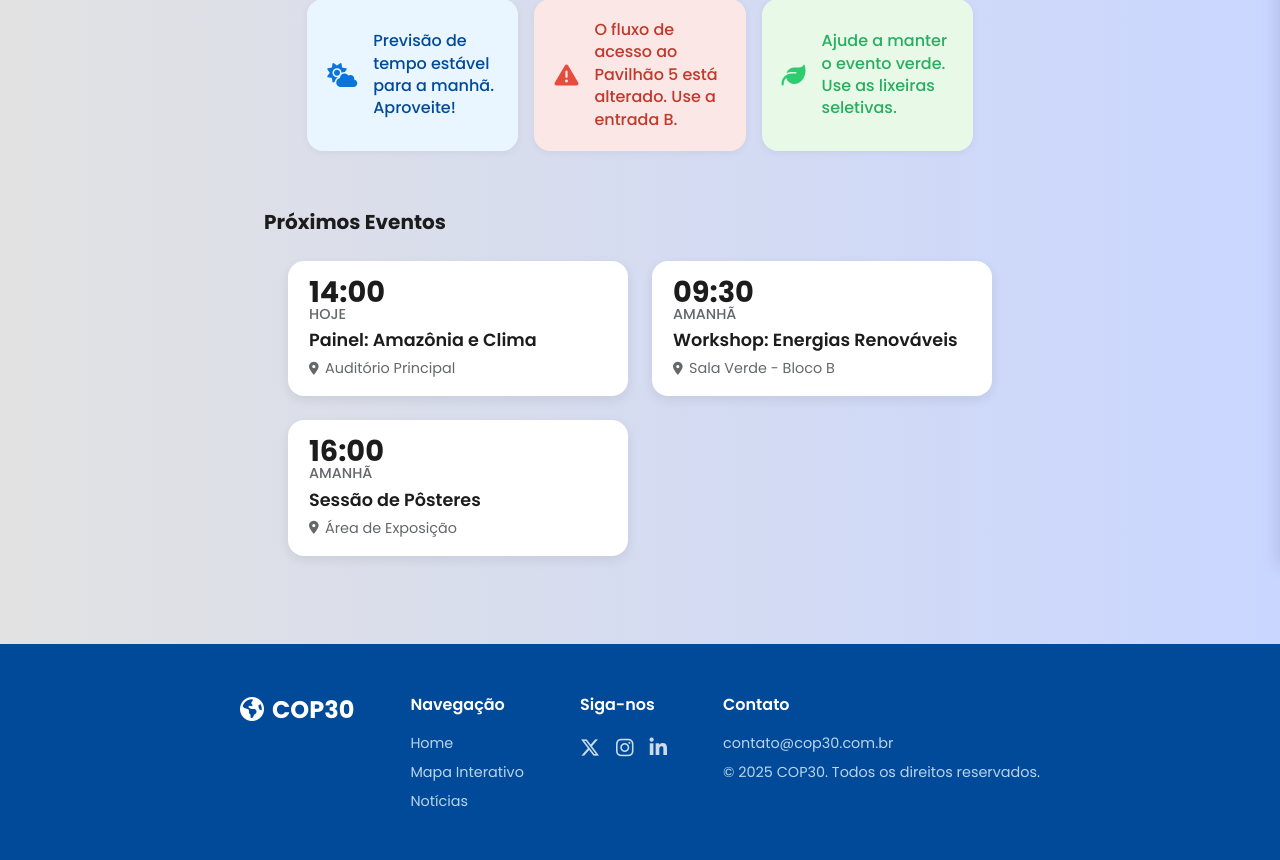
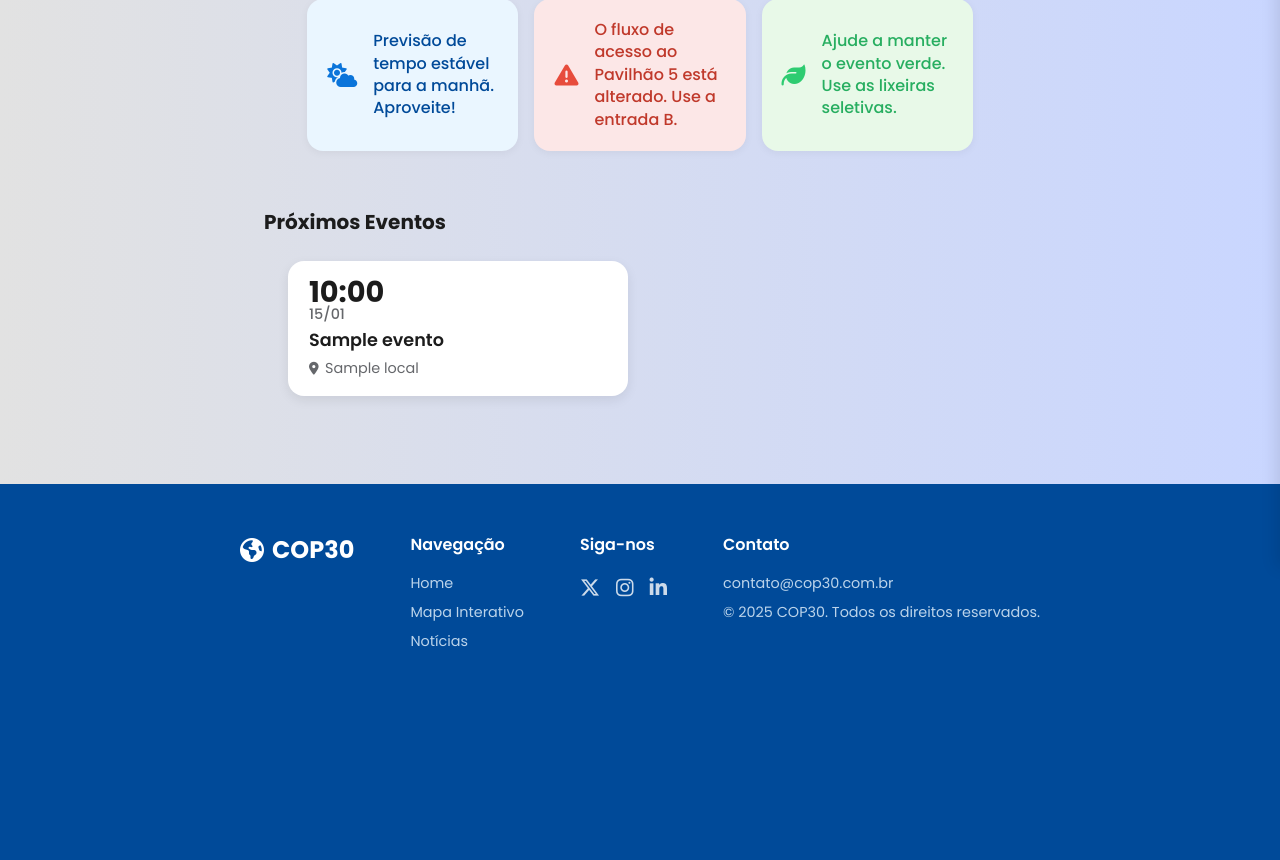
Before and after one commit to F4llsT/sga_cop_30, a Django app: template templates/home.html in a window 1280 px wide. Shown: the part 233-1093 px from the top of the page. After the commit the page ends 880 px from the top, so only its background shows below. Run offline with Django 5.2, Linux system fonts and the light colour scheme; the template is opened without the code that fills it: most values are stand-ins (such as "Sample title", 1, 10 or a date in 2020).

Commit message:
linkando banco de dados com os próximos eventos

```diff
--- a/templates/home.html
+++ b/templates/home.html
@@ -27,36 +27,24 @@
         <section class="upcoming-section">
             <h2>Próximos Eventos</h2>
             <div class="horizontal-scroll-container">
+
+                {% if proximos_eventos %}
+                    {% for evento in proximos_eventos %}
                     <a href="#" class="event-item-horizontal">
                         <div class="time-block">
-                        <span class="hour">14:00</span>
-                        <span class="period">Hoje</span>
+                            <span class="hour">{{ evento.start_time|date:"H:i" }}</span>
+                            <span class="period">{{ evento.start_time|date:"d/m" }}</span>
                         </div>
                         <div class="details">
-                        <h3>Painel: Amazônia e Clima</h3>
-                        <p><i class="fa-solid fa-location-dot"></i> Auditório Principal</p>
+                            <h3>{{ evento.titulo }}</h3>
+                            <p><i class="fa-solid fa-location-dot"></i> {{ evento.local }}</p>
                         </div>
                     </a>
-                <a href="#" class="event-item-horizontal">
-                    <div class="time-block">
-                        <span class="hour">09:30</span>
-                        <span class="period">Amanhã</span>
-                    </div>
-                    <div class="details">
-                        <h3>Workshop: Energias Renováveis</h3>
-                        <p><i class="fa-solid fa-location-dot"></i> Sala Verde - Bloco B</p>
-                    </div>
-                </a>
-                <a href="#" class="event-item-horizontal">
-                    <div class="time-block">
-                        <span class="hour">16:00</span>
-                        <span class="period">Amanhã</span>
-                    </div>
-                    <div class="details">
-                        <h3>Sessão de Pôsteres</h3>
-                        <p><i class="fa-solid fa-location-dot"></i> Área de Exposição</p>
-                    </div>
-                </a>
+                    {% endfor %}
+                {% else %}
+                    <p>Nenhum evento futuro agendado no momento.</p>
+                {% endif %}
+
             </div>
         </section>
     </main>
```
Also changed, not shown: apps/core/views.py (+19 -1 lines). Lines whose indentation alone changed are shown as unchanged.
